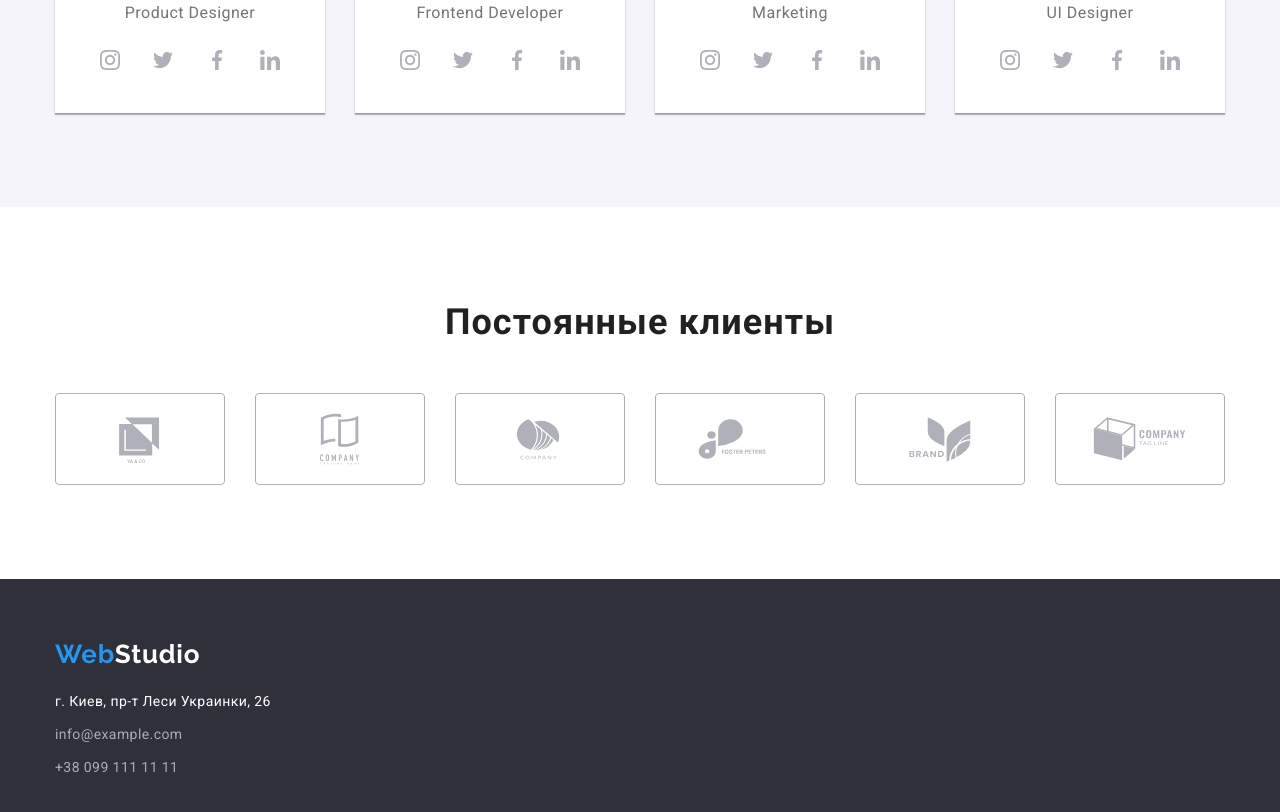
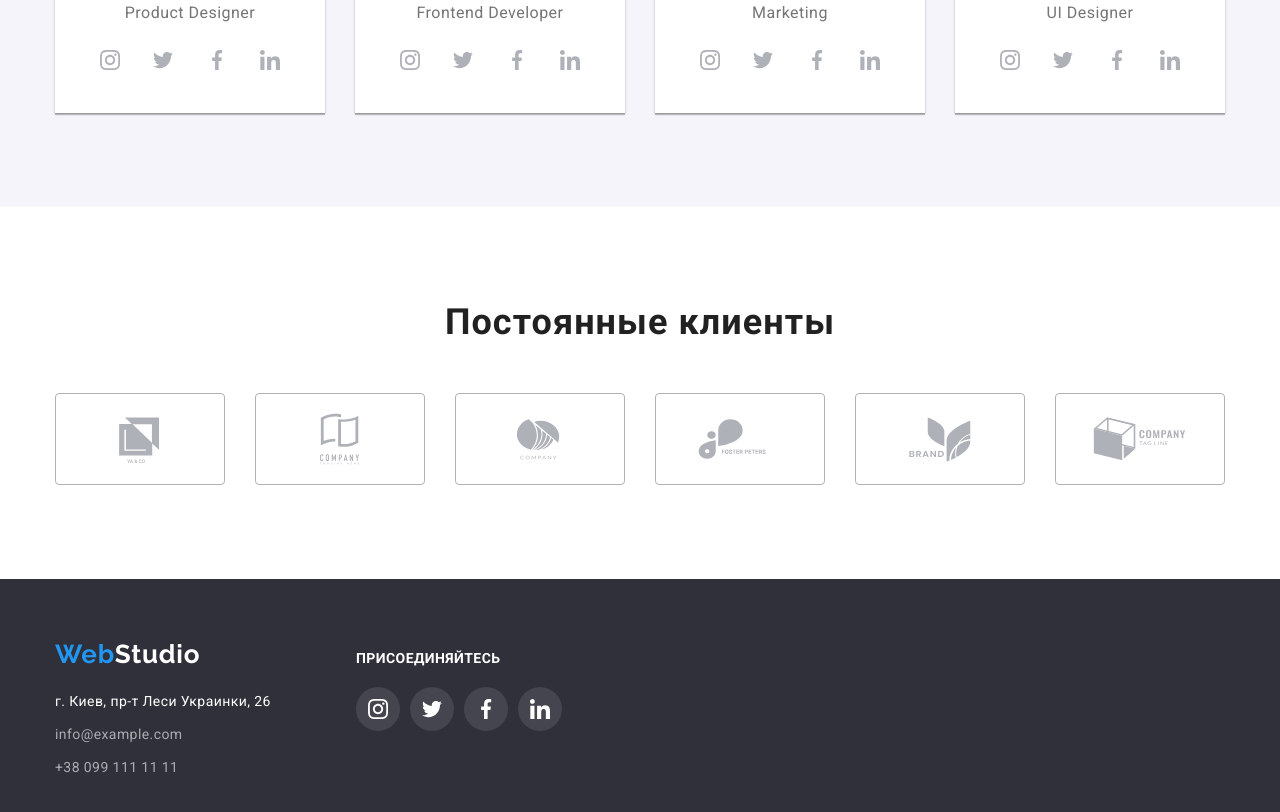
Before and after one commit to Oleh-Lavreniuk/goit-markup-hw-04, a plain HTML site: page index.html in a window 1280 px wide. Shown: the part 2106-2918 px from the top of the page. Drawn offline with nearby package versions, Linux system fonts and the light colour scheme.

Commit message:
add footer icons svg

```diff
--- a/CSS/styles.css
+++ b/CSS/styles.css
@@ -20,6 +20,7 @@ font-family: 'Roboto', sans-serif; */
   --adress-color: #ffffff;
   --footer-logo-sec-color: #ffffff;
   --footer-link-color: rgba(255, 255, 255, 0.6);
+  --footer-link-bg: rgba(255, 255, 255, 0.1);
 }
 
 h1,
@@ -69,8 +70,8 @@ img {
 .container {
   width: 1200px;
   margin-left: auto;
+  margin-right: auto;
   padding-left: 15px;
-  margin-right: auto;
   padding-right: 15px;
 }
 
@@ -508,7 +509,15 @@ img {
   padding-bottom: 60px;
 }
 .footer-wrapper {
+  display: flex;
+  align-items: baseline;
 }
+/* DIV-1 - "footer-contacts" */
+.footer-contacts {
+  min-width: 231px;
+  margin-right: 70px;
+}
+
 .f-logo-s {
   color: var(--footer-logo-sec-color);
 }
@@ -541,4 +550,40 @@ img {
 .footer-list-item-link:focus {
   color: var(--accent-color);
 }
+
+/* DIV-2 - "footer-icons" */
+.footer-join {
+  min-width: 206px;
+}
+.footer-join-title {
+  font-weight: 700;
+  font-size: 14px;
+  line-height: 1.14;
+  letter-spacing: 0.03em;
+  text-transform: uppercase;
+  color: var(--adress-color);
+}
+.footer-join-list {
+  display: flex;
+  margin-top: 20px;
+  justify-content: space-between;
+}
+.join-list-item {
+}
+.join-list-link {
+  display: flex;
+  align-items: center;
+  justify-content: center;
+  width: 44px;
+  height: 44px;
+  border-radius: 50%;
+  background: var(--footer-link-bg);
+}
+.join-list-link:hover,
+.join-list-link:focus {
+  background-color: var(--accent-color);
+}
+.join-icon {
+  fill: var(--adress-color);
+}
 /* ===FOOTER END=== */
--- a/index.html
+++ b/index.html
@@ -408,6 +408,8 @@
     <!-- ===FOOTER=== -->
     <footer class="footer">
       <div class="footer-wrapper container">
+        <!-- DIV-1 - "footer-contacts" -->
+        <div class="footer-contacts">
           <a href="#WebStudio" lang="en" class="logo link">
             Web<span class="f-logo-s">Studio</span>
           </a>
@@ -443,6 +445,42 @@
             </li>
           </ul>
         </div>
+
+        <!-- DIV-2 - "footer-icons" -->
+        <div class="footer-join">
+          <h3 class="footer-join-title">Присоединяйтесь</h3>
+          <ul class="footer-join-list">
+            <li class="join-list-item list">
+              <a class="join-list-link link" href="#instagram">
+                <svg class="join-icon" width="20" height="20">
+                  <use href="./images/icons.svg#instagram"></use>
+                </svg>
+              </a>
+            </li>
+            <li class="join-list-item list">
+              <a class="join-list-link link" href="#twitter">
+                <svg class="join-icon" width="20" height="20">
+                  <use href="./images/icons.svg#twitter"></use>
+                </svg>
+              </a>
+            </li>
+            <li class="join-list-item list">
+              <a class="join-list-link link" href="#facebook">
+                <svg class="join-icon" width="20" height="20">
+                  <use href="./images/icons.svg#facebook"></use>
+                </svg>
+              </a>
+            </li>
+            <li class="join-list-item list">
+              <a class="join-list-link link" href="#linkedin">
+                <svg class="join-icon" width="20" height="20">
+                  <use href="./images/icons.svg#linkedin"></use>
+                </svg>
+              </a>
+            </li>
+          </ul>
+        </div>
+      </div>
     </footer>
   </body>
 </html>
```
Also changed, not shown: images/sprite-2-not-optimize.svg (deleted). Lines whose indentation alone changed are shown as unchanged.
